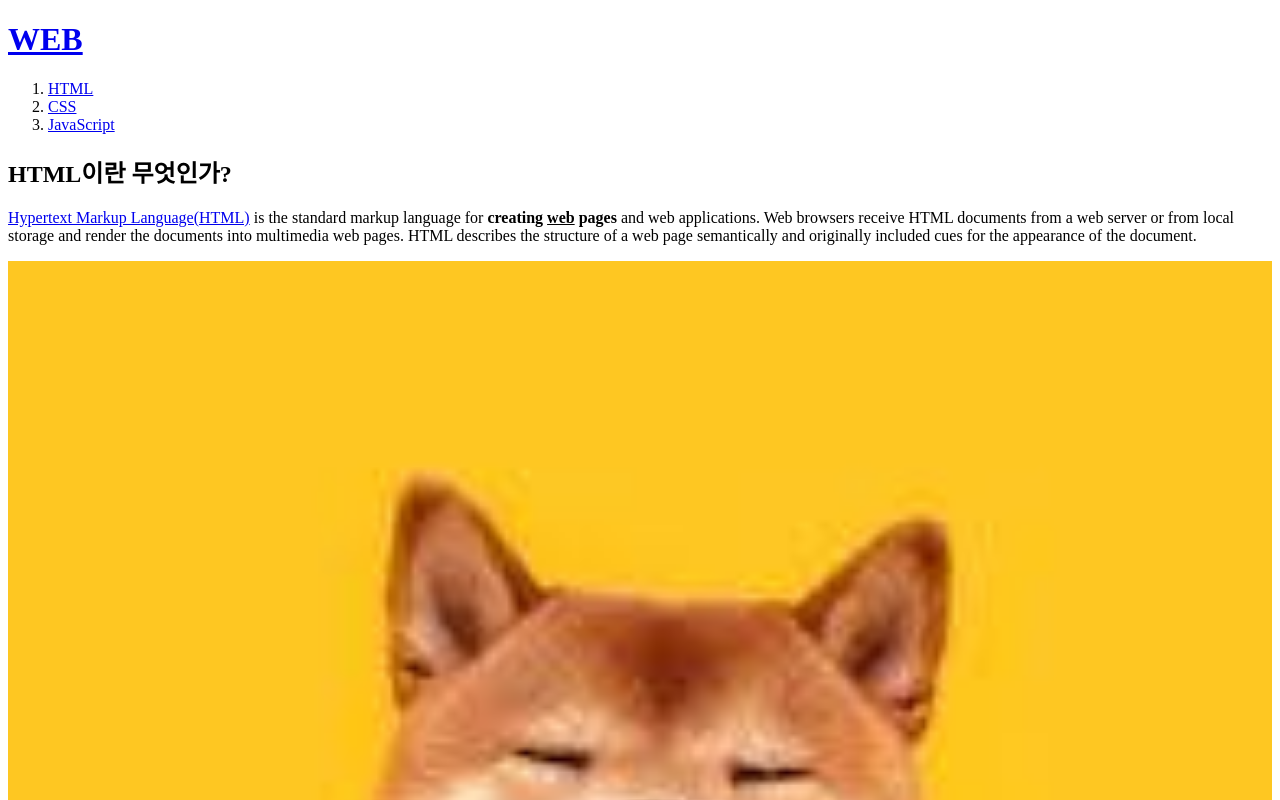
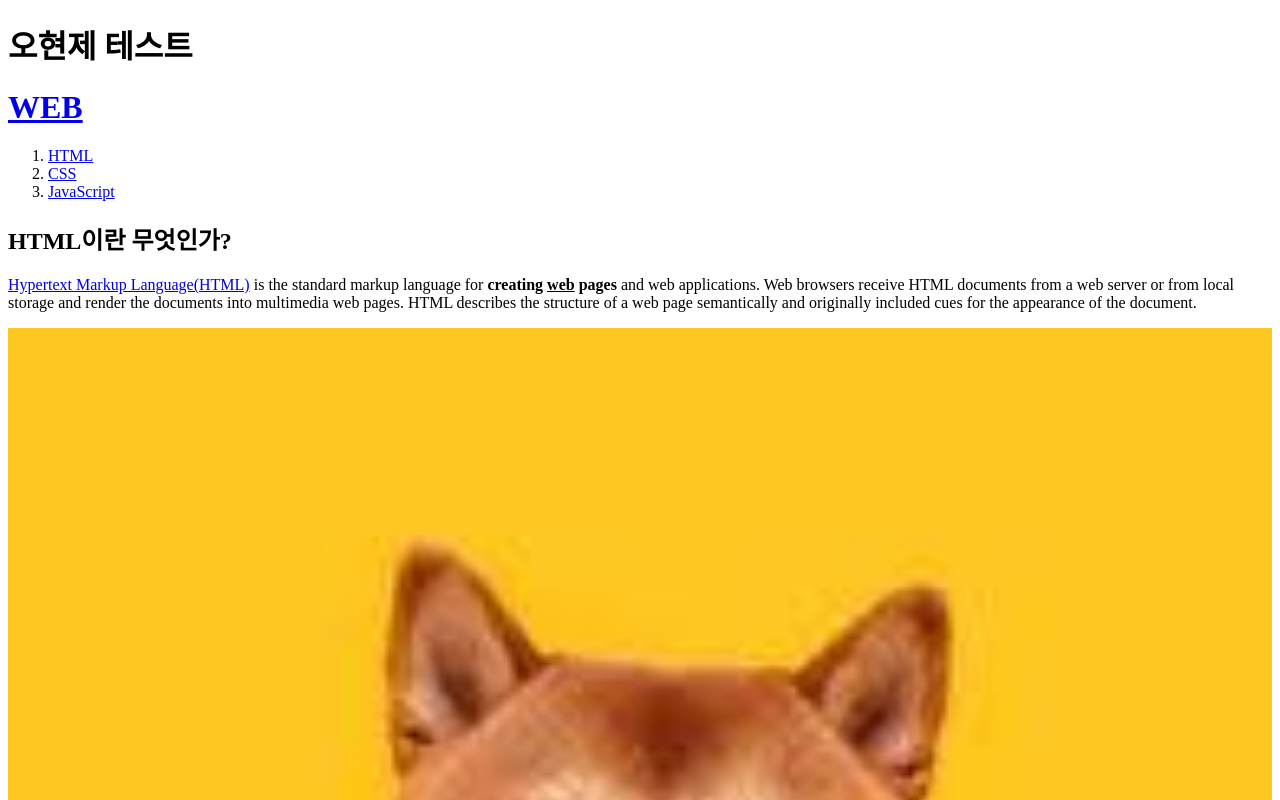
Before and after one commit to daengje/test240402, a plain HTML site: page index.html in a window 1280 px wide. Shown: the top 800 px of the page. Drawn offline with Linux system fonts and the light colour scheme.

Commit message:
이름 수정 테스트1

```diff
--- a/index.html
+++ b/index.html
@@ -5,6 +5,7 @@
 <meta charset="utf-8">
 </head>
 <body>
+    <h1>오현제 테스트</h1>
 <h1><a href="index.html">WEB</a></h1>
 <ol>
 <li><a href="1.html">HTML</a></li>
```
